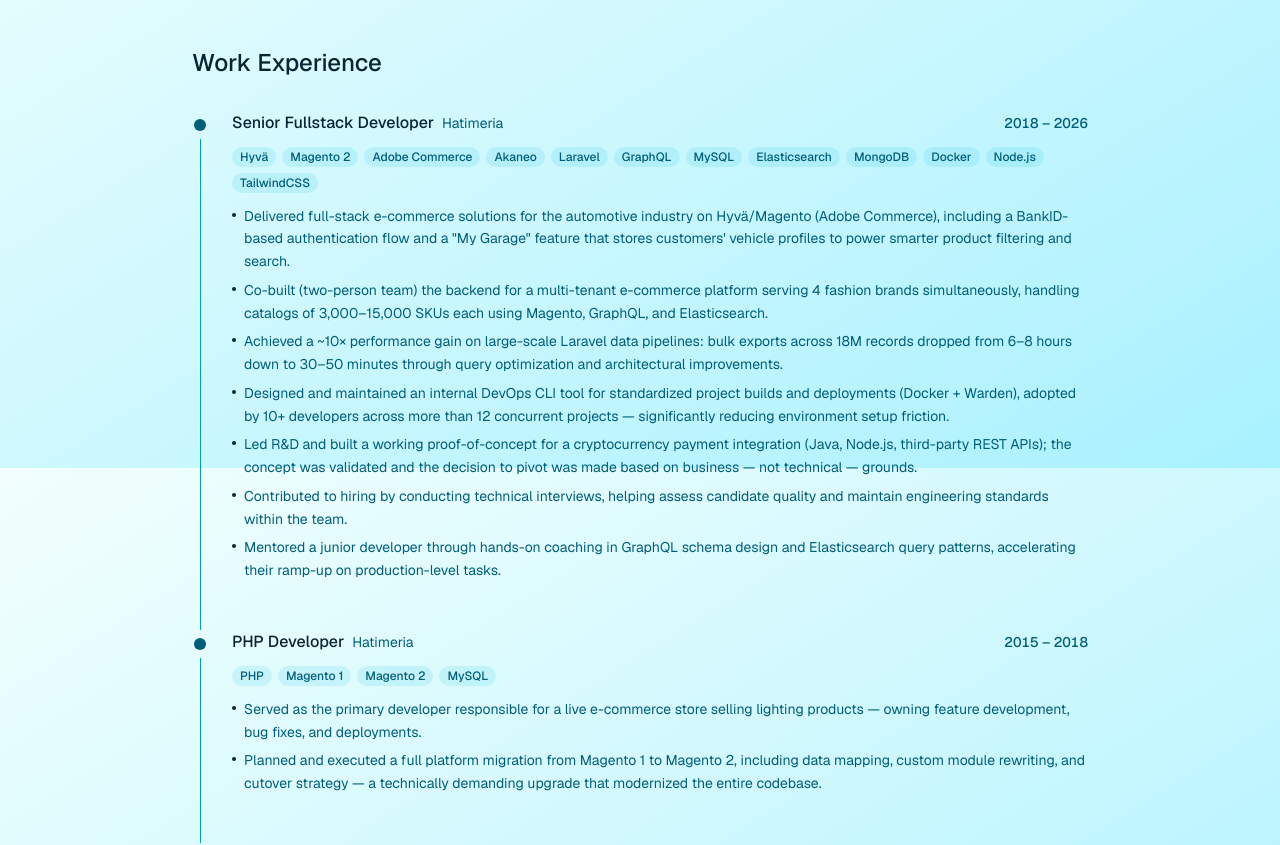
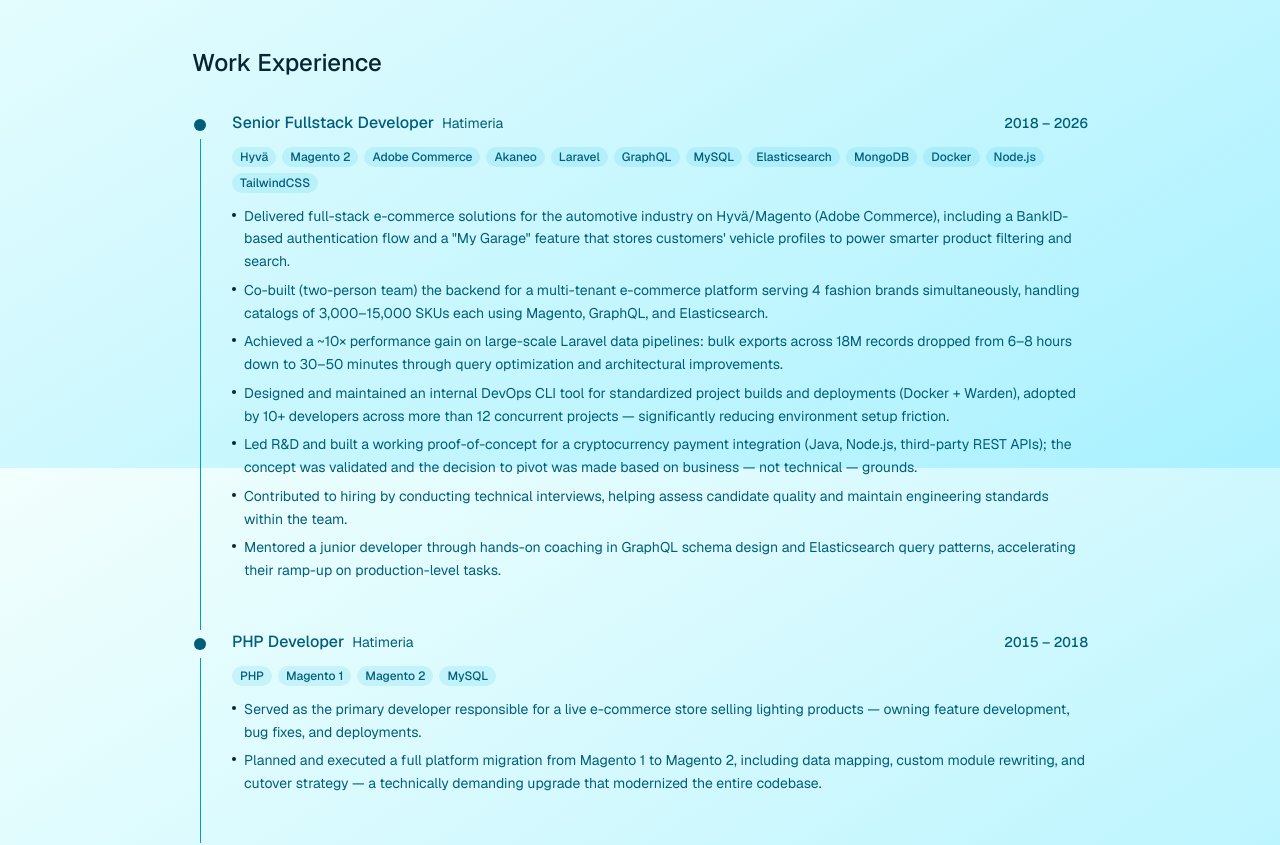
Before and after one commit to Zefiryn/homepage, a Next.js app: page / in a window 1280 px wide. Shown: the part 1132-1977 px from the top of the page. Built offline with nearby package versions, Linux system fonts and the light colour scheme.

Commit message:
Update job title color

```diff
--- a/src/components/WorkExperience.tsx
+++ b/src/components/WorkExperience.tsx
@@ -88,7 +88,7 @@
             <div className={`pb-12 ${isLast ? "pb-0" : ""} flex-1 min-w-0`}>
                 <div className="flex flex-wrap items-baseline justify-between gap-x-4 gap-y-1 mb-3">
                     <div>
-                        <span className="text-base font-medium text-dark">{job.title}</span>
+                        <span className="text-base font-medium text-basic">{job.title}</span>
                         <span className="ml-2 text-sm text-basic">{job.company}</span>
                     </div>
                     <span className="text-sm font-medium tabular-nums text-basic">{job.period}</span>
```
